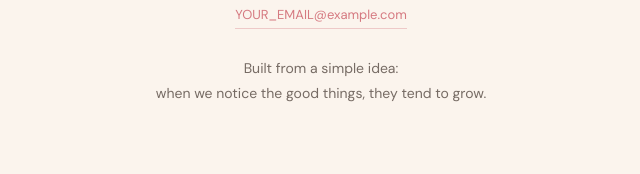
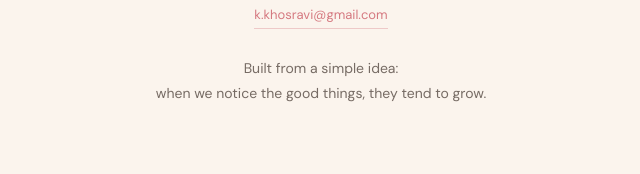
Before and after one commit to kamyab9k/Gratitude-Garden-website, a plain HTML site: page index.html in a window 1280 px wide. Shown: the part 4364-4538 px from the top of the page, 319-959 px from the left. Drawn offline with nearby package versions, Linux system fonts and the light colour scheme; a script that the page names is missing; a web font is replaced by a local one.

Commit message:
Restore index.html structure and content
Restored HTML structure and content for the Gratitude Garden webpage.

```diff
--- a/index.html
+++ b/index.html
@@ -682,10 +682,10 @@
         -->
 
         <a
-          href="mailto:YOUR_EMAIL@example.com"
+          href="mailto: k.khosravi@gmail.com"
           class="creator-email"
         >
-          YOUR_EMAIL@example.com
+          k.khosravi@gmail.com
         </a>
 
 
```
